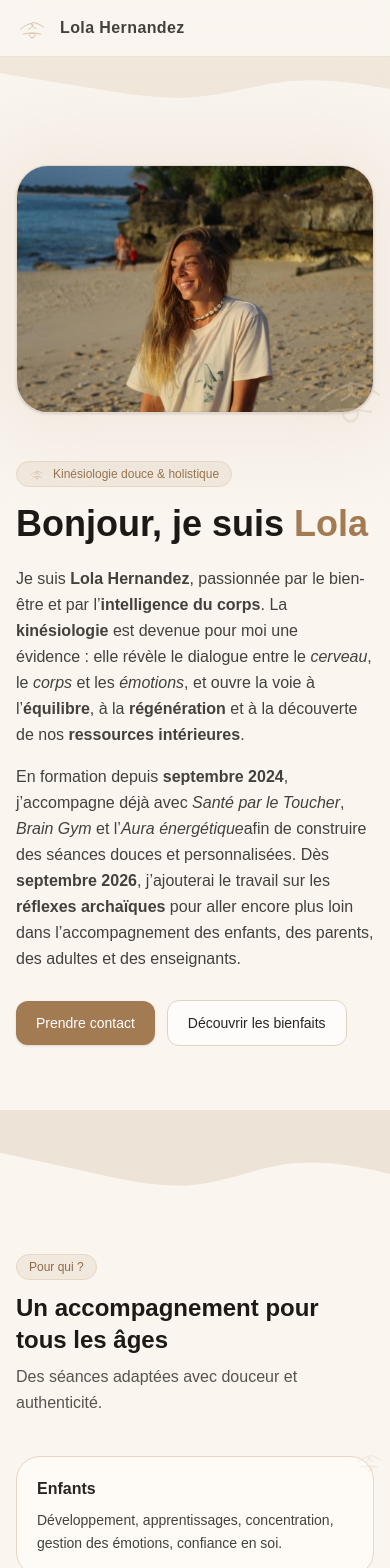
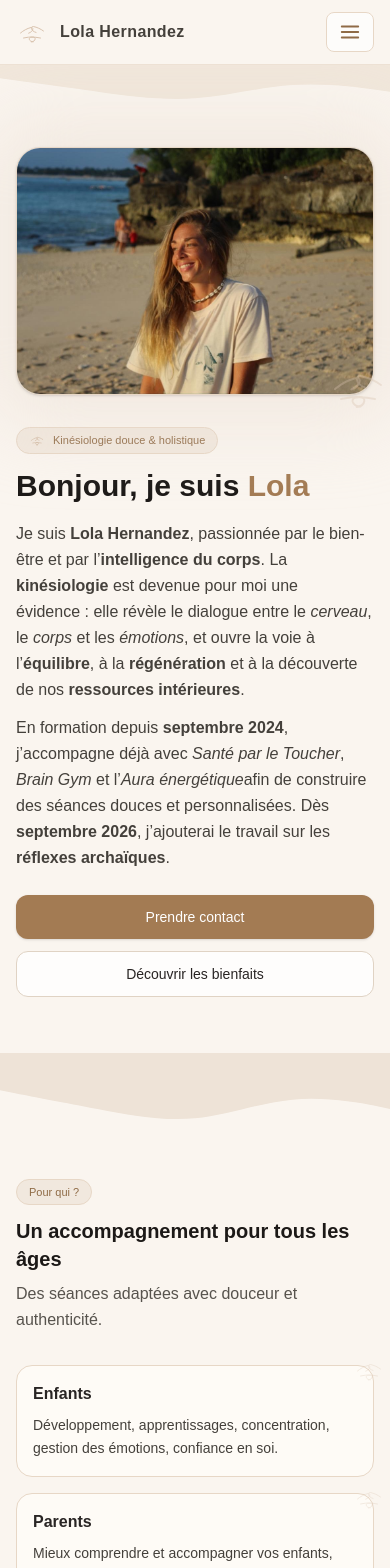
Before and after one commit to PabloDev-bit/site-web-lola, a Next.js app in the folder site-web-lola/: page / in a window 390 px wide. Shown: the top 1568 px of the page. Built offline with nearby package versions, Linux system fonts and the light colour scheme.

Commit message:
feat: implement responsive mobile navigation and enhance layout structure

```diff
--- a/site-web-lola/src/pages/index.tsx
+++ b/site-web-lola/src/pages/index.tsx
@@ -1,4 +1,5 @@
 // pages/index.tsx
+import { useState } from "react";
 import Head from "next/head";
 import Image from "next/image";
 import Link from "next/link";
@@ -6,6 +7,8 @@ import Link from "next/link";
 import BienfaitsWithWhale from "@/components/BienfaitsWithWhale";
 
 export default function Home() {
+  const [menuOpen, setMenuOpen] = useState(false);
+
   return (
     <>
       <Head>
@@ -15,28 +18,74 @@ export default function Home() {
           content="Kinésiologie douce et holistique — séances adaptées pour enfants, parents, adultes et enseignants. À domicile ou à La Flachère (Les Belleville)."
         />
         <meta name="viewport" content="width=device-width, initial-scale=1" />
+        {/* Couleur de la barre d'état mobile */}
+        <meta name="theme-color" content="#FAF5EF" />
       </Head>
 
       <main className="min-h-screen text-stone-800 bg-[#FAF5EF]">
         {/* NAV */}
-        <header className="sticky top-0 z-30 bg-[#FAF5EF]/70 backdrop-blur border-b border-[#EDE1D4]">
+        <header className="sticky top-0 z-40 bg-[#FAF5EF]/80 backdrop-blur border-b border-[#EDE1D4]">
           <div className="mx-auto max-w-6xl px-4 py-3 flex items-center justify-between">
             <div className="flex items-center gap-3">
               <HandsLogo className="h-8 w-8 text-[#D8C2AE]" />
-              <span className="font-semibold tracking-wide text-stone-700">
+              <Link href="#" className="font-semibold tracking-wide text-stone-700">
                 Lola Hernandez
-              </span>
+              </Link>
             </div>
-            <nav className="hidden sm:flex items-center gap-6 text-sm">
+
+            {/* Desktop nav */}
+            <nav className="hidden md:flex items-center gap-6 text-sm">
               <a href="#pour-qui" className="hover:text-[#A37B53] transition">Pour qui ?</a>
               <a href="#bienfaits" className="hover:text-[#A37B53] transition">Bienfaits</a>
               <a href="#contact" className="hover:text-[#A37B53] transition">Contact</a>
             </nav>
+
+            {/* Mobile burger */}
+            <button
+              aria-label="Ouvrir le menu"
+              aria-expanded={menuOpen}
+              onClick={() => setMenuOpen((v) => !v)}
+              className="md:hidden inline-flex items-center justify-center rounded-lg border border-[#E7D7C6] bg-white/70 px-3 py-2 text-sm"
+            >
+              <span className="sr-only">Menu</span>
+              <svg width="22" height="22" viewBox="0 0 24 24" fill="none" aria-hidden="true">
+                <path d="M3 6h18M3 12h18M3 18h18" stroke="#8F6B46" strokeWidth="2" strokeLinecap="round" />
+              </svg>
+            </button>
           </div>
+
+          {/* Mobile drawer */}
+          {menuOpen && (
+            <div className="md:hidden border-t border-[#EDE1D4] bg-[#FFFCF8]/95 backdrop-blur">
+              <nav className="mx-auto max-w-6xl px-4 py-3 flex flex-col">
+                <a
+                  href="#pour-qui"
+                  onClick={() => setMenuOpen(false)}
+                  className="py-3 text-base border-b border-[#F0E6DA] hover:text-[#A37B53]"
+                >
+                  Pour qui ?
+                </a>
+                <a
+                  href="#bienfaits"
+                  onClick={() => setMenuOpen(false)}
+                  className="py-3 text-base border-b border-[#F0E6DA] hover:text-[#A37B53]"
+                >
+                  Bienfaits
+                </a>
+                <a
+                  href="#contact"
+                  onClick={() => setMenuOpen(false)}
+                  className="py-3 text-base hover:text-[#A37B53]"
+                >
+                  Contact
+                </a>
+              </nav>
+            </div>
+          )}
         </header>
 
         {/* HERO */}
-        <section className="relative">
+        <section className="relative scroll-mt-24" id="accueil">
           <div
             aria-hidden
             className="pointer-events-none absolute inset-0 -z-10"
@@ -46,19 +95,42 @@ export default function Home() {
             }}
           />
           <WaveTop className="text-[#F1E7DB]" />
-          <div className="mx-auto max-w-6xl px-4 pt-12 pb-16">
-            <div className="grid lg:grid-cols-2 gap-12 items-center">
+
+          <div className="mx-auto max-w-6xl px-4 pt-8 sm:pt-12 pb-14 sm:pb-16">
+            {/* Mobile-first: l'image en premier, texte ensuite */}
+            <div className="grid lg:grid-cols-2 gap-8 sm:gap-12 items-center">
+              {/* IMAGE */}
+              <div className="relative order-1 lg:order-2">
+                <div className="absolute -inset-6 rounded-[2rem] bg-[#EADCCF]/50 blur-2xl" />
+                <div className="relative overflow-hidden rounded-[1.5rem] sm:rounded-[2rem] border border-[#E7D7C6] shadow-sm bg-white">
+                  <Image
+                    src="/lola-photo.JPG"
+                    alt="Portrait de Lola Hernandez, kinésiologue"
+                    width={960}
+                    height={1200}
+                    sizes="(max-width: 1024px) 100vw, 50vw"
+                    className="h-auto w-full object-cover"
+                    priority
+                  />
+                </div>
+                <div className="absolute -bottom-6 -right-4 opacity-35">
+                  <HandsLogo className="h-16 w-16 sm:h-20 sm:w-20 text-[#D8C2AE]" />
+                </div>
+              </div>
+
+              {/* TEXTE */}
               <div className="order-2 lg:order-1">
-                <span className="inline-flex items-center gap-2 rounded-full bg-[#F1E8DE] px-3 py-1 text-xs text-[#8F6B46] border border-[#E7D7C6]">
+                <span className="inline-flex items-center gap-2 rounded-full bg-[#F1E8DE] px-3 py-1 text-[11px] sm:text-xs text-[#8F6B46] border border-[#E7D7C6]">
                   <HandsLogo className="h-4 w-4 text-[#C9AD92]" />
                   Kinésiologie douce & holistique
                 </span>
-                <h1 className="mt-3 text-4xl sm:text-5xl font-semibold leading-tight text-stone-900">
+
+                <h1 className="mt-3 text-3xl sm:text-4xl lg:text-5xl font-semibold leading-tight text-stone-900">
                   Bonjour, je suis <span className="text-[#A37B53]">Lola</span>
                 </h1>
 
-                {/* Nouvelle description préférée */}
-                <p className="mt-5 leading-relaxed text-stone-700">
+                {/* Description validée */}
+                <p className="mt-4 sm:mt-5 text-base sm:text-[1.05rem] leading-relaxed text-stone-700">
                   Je suis <strong>Lola Hernandez</strong>, passionnée par le bien-être et par
                   l’<strong>intelligence du corps</strong>. La <strong>kinésiologie</strong> est
                   devenue pour moi une évidence&nbsp;: elle révèle le dialogue entre le
@@ -66,62 +138,46 @@ export default function Home() {
                   à l’<strong>équilibre</strong>, à la <strong>régénération</strong> et à la
                   découverte de nos <strong>ressources intérieures</strong>.
                 </p>
-                {/* Contexte formation & outils (conservé, reformulé) */}
-                <p className="mt-4 leading-relaxed text-stone-700">
+
+                {/* Contexte formation & outils */}
+                <p className="mt-3 sm:mt-4 text-base sm:text-[1.05rem] leading-relaxed text-stone-700">
                   En formation depuis <strong>septembre 2024</strong>, j’accompagne déjà avec
                   <em> Santé par le Toucher</em>, <em> Brain Gym</em> et l’<em>Aura énergétique</em>
                   afin de construire des séances douces et personnalisées. Dès{" "}
                   <strong>septembre 2026</strong>, j’ajouterai le travail sur les{" "}
-                  <strong>réflexes archaïques</strong> pour aller encore plus loin dans
-                  l’accompagnement des enfants, des parents, des adultes et des enseignants.
+                  <strong>réflexes archaïques</strong>.
                 </p>
 
-                <div className="mt-7 flex flex-wrap items-center gap-3">
+                <div className="mt-6 sm:mt-7 flex flex-col sm:flex-row sm:flex-wrap items-stretch sm:items-center gap-3">
                   <a
                     href="#contact"
-                    className="inline-flex items-center justify-center rounded-xl bg-[#A37B53] text-white px-5 py-3 text-sm font-medium shadow-sm hover:brightness-95 transition"
+                    className="w-full sm:w-auto inline-flex items-center justify-center rounded-xl bg-[#A37B53] text-white px-5 py-3 text-sm font-medium shadow-sm hover:brightness-95 transition"
                   >
                     Prendre contact
                   </a>
                   <a
                     href="#bienfaits"
-                    className="inline-flex items-center justify-center rounded-xl border border-[#E0D3C4] bg-white/70 px-5 py-3 text-sm font-medium hover:border-[#C9AD92] hover:text-[#8F6B46] transition"
+                    className="w-full sm:w-auto inline-flex items-center justify-center rounded-xl border border-[#E0D3C4] bg-white/80 px-5 py-3 text-sm font-medium hover:border-[#C9AD92] hover:text-[#8F6B46] transition"
                   >
                     Découvrir les bienfaits
                   </a>
                 </div>
               </div>
-
-              <div className="relative order-1 lg:order-2">
-                <div className="absolute -inset-6 rounded-[2rem] bg-[#EADCCF]/50 blur-2xl" />
-                <div className="relative overflow-hidden rounded-[2rem] border border-[#E7D7C6] shadow-sm bg-white">
-                  <Image
-                    src="/lola-photo.JPG"
-                    alt="Lola Hernandez"
-                    width={960}
-                    height={1200}
-                    className="h-full w-full object-cover"
-                    priority
-                  />
-                </div>
-                <div className="absolute -bottom-6 -right-4 opacity-35">
-                  <HandsLogo className="h-20 w-20 text-[#D8C2AE]" />
             </div>
           </div>
-            </div>
-          </div>
+
           <WaveSeparator className="text-[#EEE3D7]" />
         </section>
 
         {/* POUR QUI */}
-        <section id="pour-qui" className="py-16">
+        <section id="pour-qui" className="py-14 sm:py-16 scroll-mt-24">
           <div className="mx-auto max-w-6xl px-4">
             <SectionTitle
               eyebrow="Pour qui ?"
               title="Un accompagnement pour tous les âges"
               subtitle="Des séances adaptées avec douceur et authenticité."
             />
-            <div className="mt-10 grid sm:grid-cols-2 lg:grid-cols-4 gap-6">
+            <div className="mt-8 sm:mt-10 grid grid-cols-1 sm:grid-cols-2 lg:grid-cols-4 gap-4 sm:gap-6">
               <Card title="Enfants" text="Développement, apprentissages, concentration, gestion des émotions, confiance en soi." />
               <Card title="Parents" text="Mieux comprendre et accompagner vos enfants, trouver un soutien face aux défis du quotidien." />
               <Card title="Adultes" text="Dépasser des blocages, gérer le stress, apaiser les émotions, retrouver confiance et alignement." />
@@ -130,7 +186,8 @@ export default function Home() {
           </div>
         </section>
 
-        {/* BIENFAITS + BALEINE (fusionnés) */}
+        {/* BIENFAITS + BALEINE */}
+        <section id="bienfaits" className="scroll-mt-24">
           <BienfaitsWithWhale
             title="Retrouver l’équilibre entre le corps et l’esprit"
             subtitle="Libérer les tensions, mieux gérer le stress et avancer plus sereinement."
@@ -141,17 +198,18 @@ export default function Home() {
               "Accompagnement des sportifs : performance, pression, récupération",
             ]}
           />
+        </section>
 
         {/* CONTACT */}
-        <section id="contact" className="py-16">
+        <section id="contact" className="py-14 sm:py-16 scroll-mt-24">
           <div className="mx-auto max-w-6xl px-4">
             <SectionTitle
               eyebrow="Contact"
               title="Réserver une séance"
               subtitle="À domicile ou chez moi à La Flachère (Les Belleville)."
             />
-            <div className="mt-10 grid md:grid-cols-2 gap-8">
-              <div className="rounded-3xl border border-[#E7D7C6] bg-[#FFFDFB]/80 p-6">
+            <div className="mt-8 sm:mt-10 grid grid-cols-1 md:grid-cols-2 gap-6 sm:gap-8">
+              <div className="rounded-3xl border border-[#E7D7C6] bg-[#FFFDFB]/80 p-5 sm:p-6">
                 <h3 className="font-semibold text-stone-800">Coordonnées</h3>
                 <ul className="mt-3 space-y-2 text-stone-700">
                   <li>
@@ -163,7 +221,7 @@ export default function Home() {
                   <li>
                     <span className="font-medium">Téléphone :</span>{" "}
                     <a href="tel:+33659930142" className="text-[#8F6B46] hover:opacity-80">
-                      06 59 93 01 42
+                      06&nbsp;59&nbsp;93&nbsp;01&nbsp;42
                     </a>
                   </li>
                   <li>
@@ -175,16 +233,16 @@ export default function Home() {
                 </p>
               </div>
 
-              <div className="rounded-3xl border border-[#E7D7C6] bg-[#FFFDFB]/80 p-6">
+              <div className="rounded-3xl border border-[#E7D7C6] bg-[#FFFDFB]/80 p-5 sm:p-6">
                 <h3 className="font-semibold text-stone-800">Tarifs</h3>
-                <ul className="mt-3 grid sm:grid-cols-2 gap-3">
+                <ul className="mt-3 grid grid-cols-1 sm:grid-cols-2 gap-3">
                   <Price title="Adulte" value="50 € / séance" />
                   <Price title="Enfant" value="35 € / séance" />
                 </ul>
                 <div className="mt-6">
                   <a
                     href="mailto:lola7473@hotmail.fr?subject=Prise%20de%20rendez-vous%20Kin%C3%A9siologie"
-                    className="inline-flex items-center justify-center rounded-xl bg-[#A37B53] text-white px-5 py-3 text-sm font-medium shadow-sm hover:brightness-95 transition"
+                    className="w-full sm:w-auto inline-flex items-center justify-center rounded-xl bg-[#A37B53] text-white px-5 py-3 text-sm font-medium shadow-sm hover:brightness-95 transition"
                   >
                     Écrire à Lola
                   </a>
@@ -194,8 +252,8 @@ export default function Home() {
           </div>
         </section>
 
-        <footer className="border-t border-[#E7D7C6] py-8">
-          <div className="mx-auto max-w-6xl px-4 flex items-center justify-between text-sm text-stone-500">
+        <footer className="border-t border-[#E7D7C6] py-8 [padding-bottom:env(safe-area-inset-bottom)]">
+          <div className="mx-auto max-w-6xl px-4 flex flex-col sm:flex-row gap-3 sm:gap-0 sm:items-center sm:justify-between text-sm text-stone-500">
             <p>© {new Date().getFullYear()} Lola Hernandez — Kinésiologue</p>
             <div className="flex items-center gap-2">
               <HandsLogo className="h-5 w-5 text-[#D8C2AE]" />
@@ -212,10 +270,10 @@ export default function Home() {
 function SectionTitle({ eyebrow, title, subtitle }: { eyebrow: string; title: string; subtitle?: string }) {
   return (
     <div className="max-w-2xl">
-      <div className="text-xs inline-flex items-center gap-2 rounded-full bg-[#F1E8DE] px-3 py-1 text-[#8F6B46] border border-[#E7D7C6]">
+      <div className="text-[11px] sm:text-xs inline-flex items-center gap-2 rounded-full bg-[#F1E8DE] px-3 py-1 text-[#8F6B46] border border-[#E7D7C6]">
         <span>{eyebrow}</span>
       </div>
-      <h2 className="mt-3 text-2xl sm:text-3xl font-semibold text-stone-900">{title}</h2>
+      <h2 className="mt-3 text-xl sm:text-2xl lg:text-3xl font-semibold text-stone-900">{title}</h2>
       {subtitle && <p className="mt-2 text-stone-600 leading-relaxed">{subtitle}</p>}
     </div>
   );
@@ -223,7 +281,7 @@ function SectionTitle({ eyebrow, title, subtitle }: { eyebrow: string; title: st
 
 function Card({ title, text }: { title: string; text: string }) {
   return (
-    <div className="group relative rounded-3xl border border-[#E7D7C6] bg-[#FFFCF8]/80 p-5 transition hover:border-[#C9AD92] hover:shadow-sm">
+    <div className="group relative rounded-2xl sm:rounded-3xl border border-[#E7D7C6] bg-[#FFFCF8]/80 p-4 sm:p-5 transition hover:border-[#C9AD92] hover:shadow-sm">
       <div className="absolute -top-3 -right-3 opacity-30">
         <HandsLogo className="h-8 w-8 text-[#D8C2AE]" />
       </div>
@@ -259,7 +317,7 @@ function HandsLogo({ className }: { className?: string }) {
 
 function WaveSeparator({ className }: { className?: string }) {
   return (
-    <svg viewBox="0 0 1440 120" className={`w-full h-[80px] ${className}`} preserveAspectRatio="none" aria-hidden="true">
+    <svg viewBox="0 0 1440 120" className={`w-full h-[70px] sm:h-[80px] ${className}`} preserveAspectRatio="none" aria-hidden="true">
       <path
         d="M0,64L60,69.3C120,75,240,85,360,96C480,107,600,117,720,112C840,107,960,85,1080,80C1200,75,1320,85,1380,90L1440,96L1440,0L1380,0C1320,0,1200,0,1080,0C960,0,840,0,720,0C600,0,480,0,360,0C240,0,120,0,60,0L0,0Z"
         fill="currentColor"
@@ -270,7 +328,7 @@ function WaveSeparator({ className }: { className?: string }) {
 
 function WaveTop({ className }: { className?: string }) {
   return (
-    <svg viewBox="0 0 1440 120" className={`w-full h-[60px] ${className}`} preserveAspectRatio="none" aria-hidden="true">
+    <svg viewBox="0 0 1440 120" className={`w-full h-[50px] sm:h-[60px] ${className}`} preserveAspectRatio="none" aria-hidden="true">
       <path
         d="M0,32L60,37.3C120,43,240,53,360,64C480,75,600,85,720,80C840,75,960,53,1080,48C1200,43,1320,53,1380,58.7L1440,64L1440,0L1380,0C1320,0,1200,0,1080,0C960,0,840,0,720,0C600,0,480,0,360,0C240,0,120,0,60,0L0,0Z"
         fill="currentColor"
```
Lines whose indentation alone changed are shown as unchanged.
